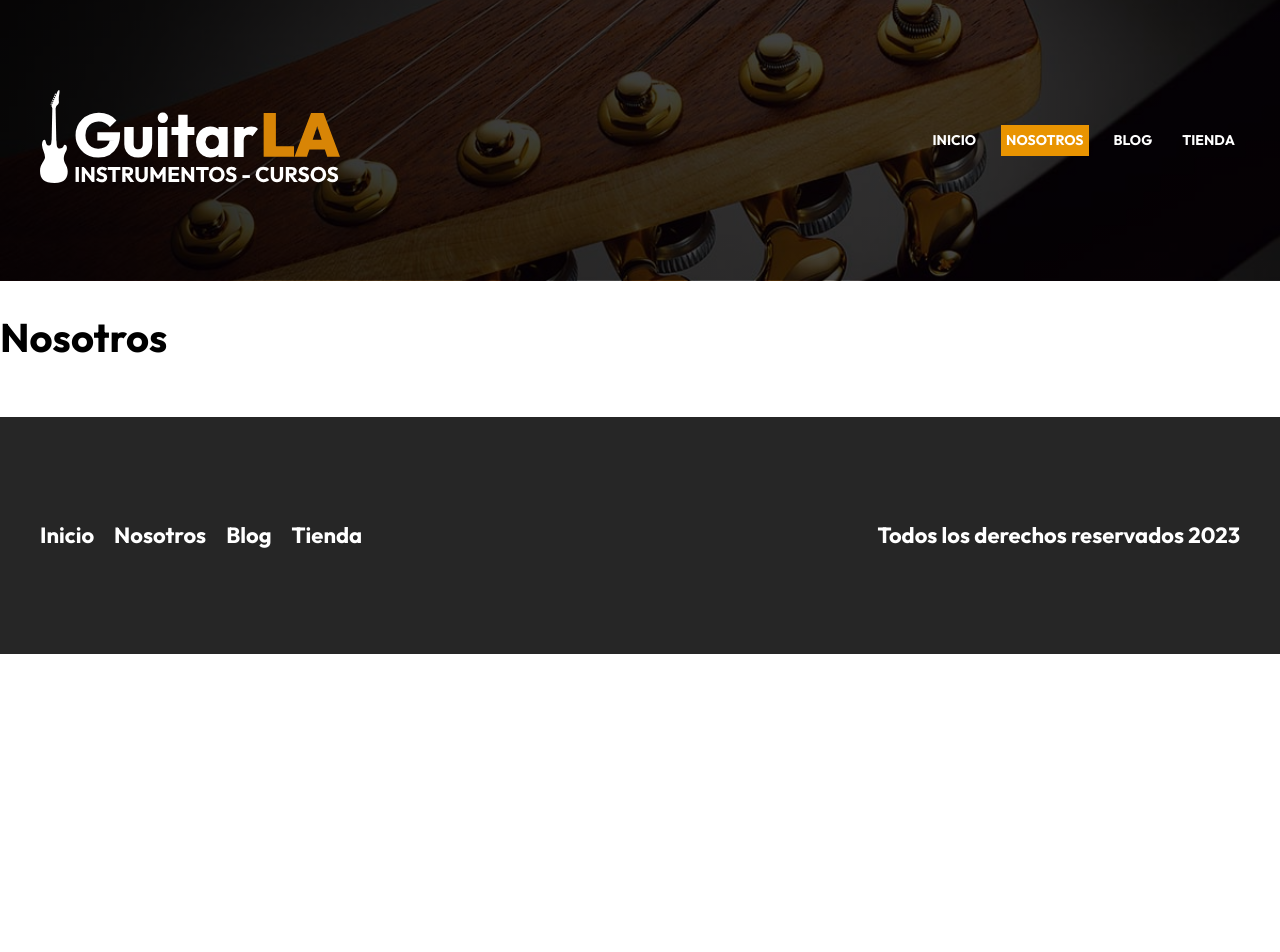
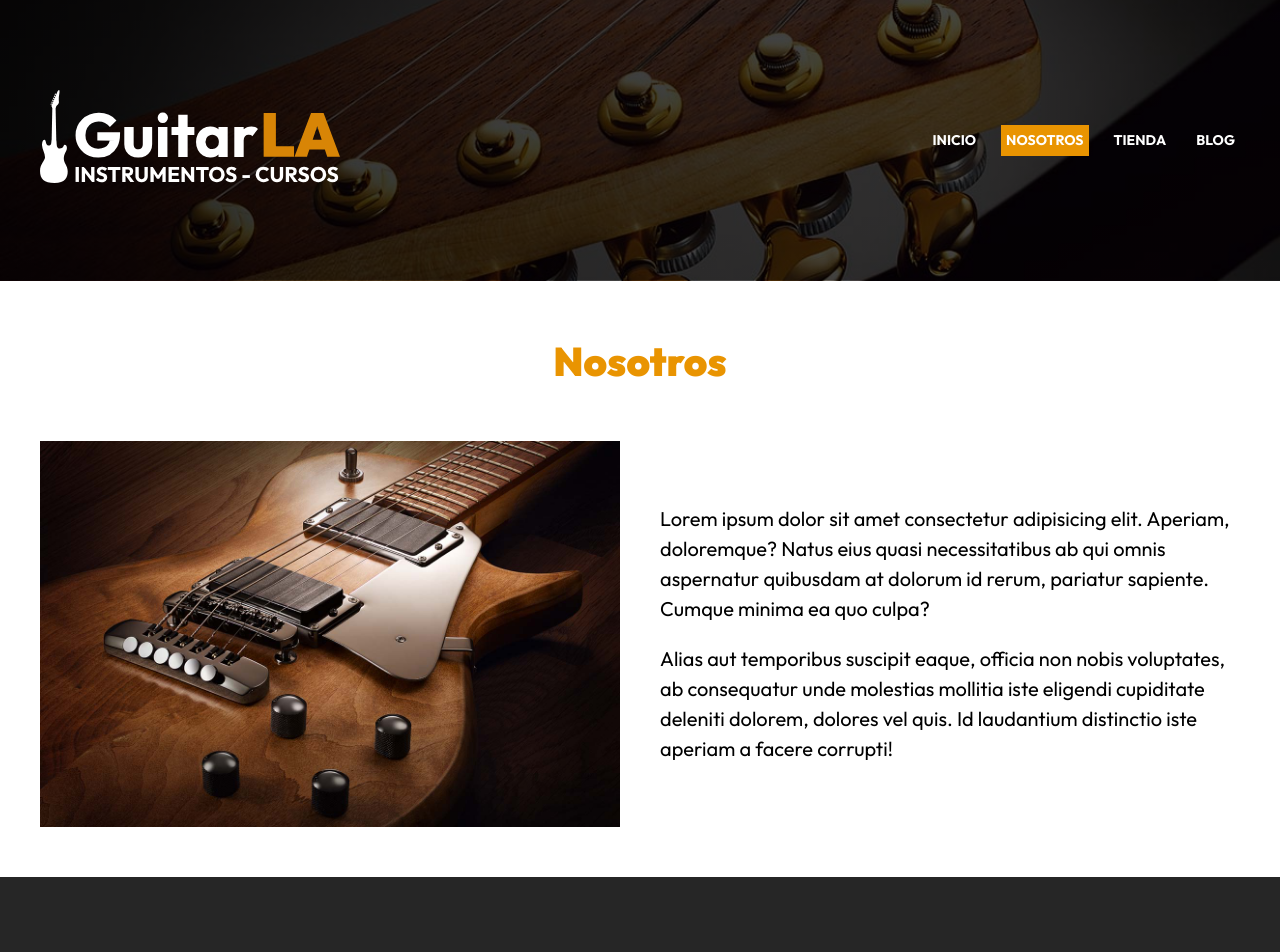
Before and after one commit to diegofdg/react_la_guia_completa, a Next.js app in the folder 07_guitarla_next/: page /nosotros in a window 1280 px wide. Shown: the top 952 px of the page. Before the commit the page ends 800 px from the top, so only its background shows below. Built offline with nearby package versions, Linux system fonts and the light colour scheme.

Commit message:
07_guitarla_next-creando la página nosotros y crear imágenes avif y webp con next future image

```diff
--- a/07_guitarla_next/components/footer.js
+++ b/07_guitarla_next/components/footer.js
@@ -12,11 +12,11 @@ export default function Footer() {
           <Link href="/nosotros" >
             Nosotros
           </Link>
+          <Link href="/tienda" >
+            Tienda
+          </Link>
           <Link href="/blog" >
             Blog
-          </Link>
-          <Link href="/tienda" >
-            Tienda
           </Link>
         </nav>
         <p className={styles.copyright}>Todos los derechos reservados {new Date().getFullYear()}</p>
--- a/07_guitarla_next/components/header.js
+++ b/07_guitarla_next/components/header.js
@@ -26,16 +26,16 @@ export default function Header() {
             Nosotros
           </Link>
           <Link
+            href="/tienda"
+            className={router.pathname === '/tienda' ? styles.active : ''}
+          >
+            Tienda
+          </Link>
+          <Link
             href="/blog"
             className={router.pathname === '/blog' ? styles.active : ''}
           >
             Blog
-          </Link>
-          <Link
-            href="/tienda"
-            className={router.pathname === '/tienda' ? styles.active : ''}
-          >
-            Tienda
           </Link>
         </nav>
       </div>
--- a/07_guitarla_next/next.config.js
+++ b/07_guitarla_next/next.config.js
@@ -1,6 +1,9 @@
 /** @type {import('next').NextConfig} */
 const nextConfig = {
   reactStrictMode: true,
+  images: {
+    formats: ['image/avif', 'image/webp']
+  }
 }
 
 module.exports = nextConfig
--- a/07_guitarla_next/pages/nosotros.js
+++ b/07_guitarla_next/pages/nosotros.js
@@ -1,4 +1,6 @@
+import Image from 'next/image'
 import Layout from '@/components/layout'
+import styles from '../styles/nosotros.module.css'
 
 export default function Nosotros() {
   return (
@@ -7,7 +9,18 @@ export default function Nosotros() {
         title={'Nosotros'}
         description={'Sobre Nosotros, GuitarLA, tienda de Música'}
       >
-        <h1>Nosotros</h1>
+        <main className="contenedor nosotros">
+          <h2 className="heading">
+            Nosotros
+          </h2>
+          <div className={styles.contenido}>
+            <Image src="/img/nosotros.jpg" width={1000} height={800} alt="Imagen sobre nosotros" />
+            <div>
+              <p>Lorem ipsum dolor sit amet consectetur adipisicing elit. Aperiam, doloremque? Natus eius quasi necessitatibus ab qui omnis aspernatur quibusdam at dolorum id rerum, pariatur sapiente. Cumque minima ea quo culpa?</p>
+              <p>Alias aut temporibus suscipit eaque, officia non nobis voluptates, ab consequatur unde molestias mollitia iste eligendi cupiditate deleniti dolorem, dolores vel quis. Id laudantium distinctio iste aperiam a facere corrupti!</p>
+            </div>
+          </div>
+        </main>
       </Layout>
     </>
   )
--- /dev/null
+++ b/07_guitarla_next/styles/nosotros.module.css
@@ -0,0 +1,11 @@
+.contenido {
+  display: grid;
+  gap: 4rem;
+}
+
+@media (min-width: 768px) {
+  .contenido {
+    grid-template-columns: repeat(2, 1fr);
+    align-items: center;
+  }
+}
```
